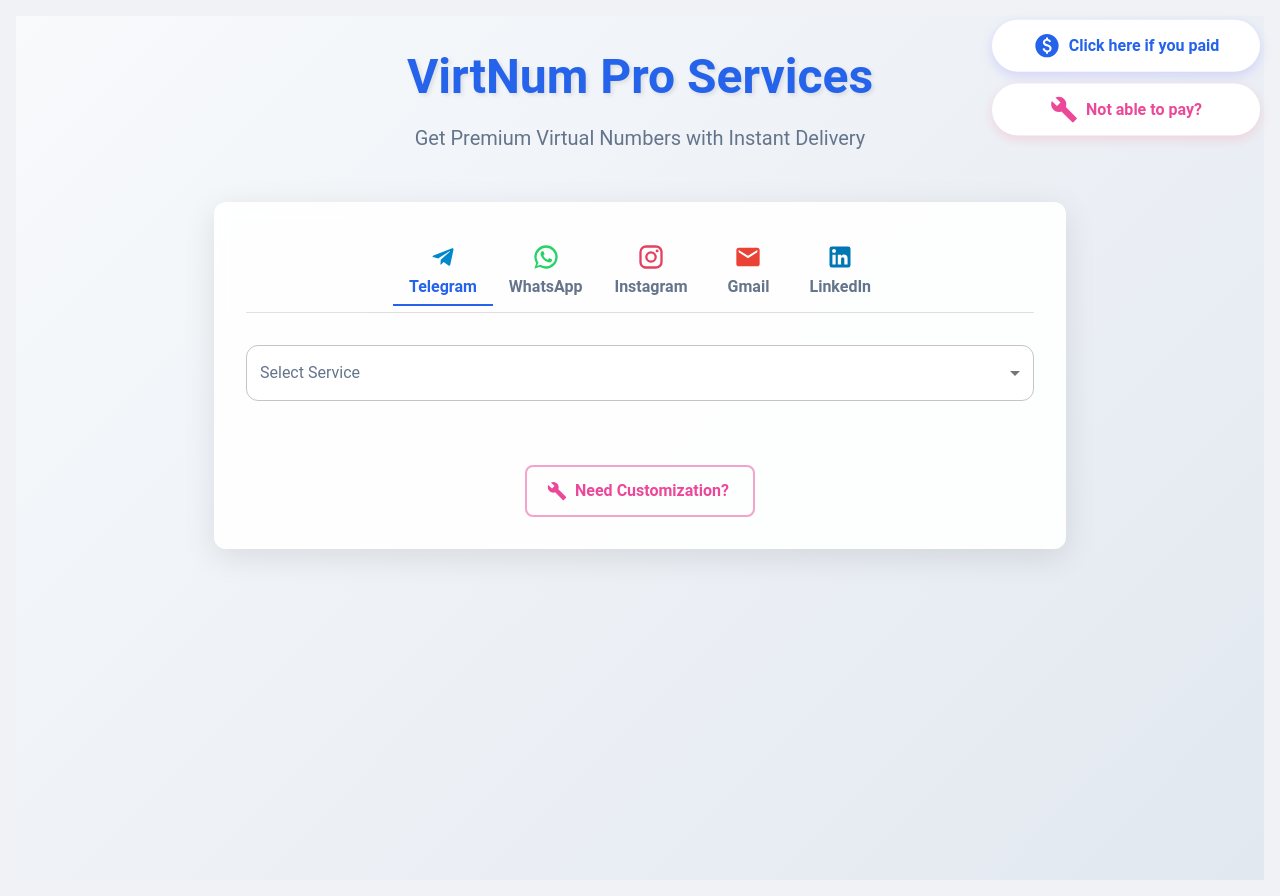
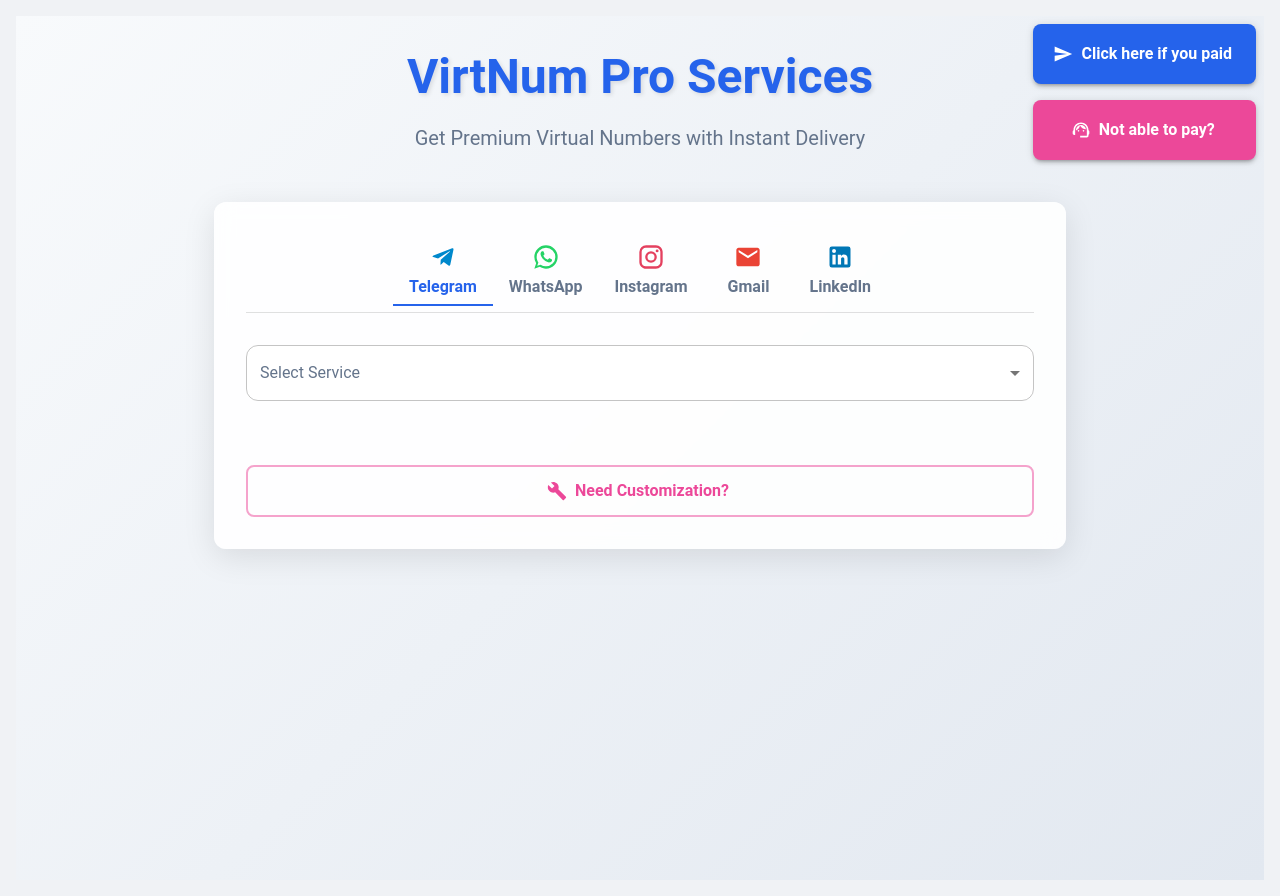
Before and after one commit to badal028/vercel-deploy, a React (Vite) app: page / in a window 1280 px wide. Both pictures are taken after a click on the button "Buy Virtual Number". Built offline with nearby package versions, Linux system fonts and the light colour scheme.

Commit message:
deployed site

```diff
--- a/src/App.tsx
+++ b/src/App.tsx
@@ -37,6 +37,8 @@
 import { motion, useScroll, useTransform } from 'framer-motion';
 import LockOpenIcon from '@mui/icons-material/LockOpen';
 import { Analytics } from '@vercel/analytics/react';
+import SendIcon from '@mui/icons-material/Send';
+import SupportAgentIcon from '@mui/icons-material/SupportAgent';
 
 const float = keyframes`
   0% {
@@ -694,97 +696,61 @@
         py: 4,
         position: 'relative'
       }}>
-        {/* Floating Payment Buttons */}
-        <Box sx={{
+        {/* Floating Payment Buttons - Visible only on medium and larger screens */}
+        <Box
+          sx={{
             position: 'fixed',
-          right: { xs: 10, sm: 20 },
-          top: { xs: 10, sm: 20 },
-          display: 'flex',
+            right: 24,
+            top: 24,
+            display: { xs: 'none', sm: 'flex' },
             flexDirection: 'column',
             gap: 2,
-          zIndex: 1000
-        }}>
-          {/* Payment Button */}
-          <Tooltip title="Click to send payment screenshot" arrow placement="left">
-            <Box
-              onClick={handlePayment}
-              sx={{
-                display: 'flex',
-                alignItems: 'center',
-                justifyContent: 'center',
-                backgroundColor: 'white',
-                padding: { xs: '8px', sm: '12px', md: '12px 24px' },
-                borderRadius: '30px',
-                boxShadow: '0 4px 12px rgba(108, 99, 255, 0.2)',
-                animation: `${float} 3s ease-in-out infinite`,
-                width: { xs: '40px', sm: '48px', md: '220px' },
-                height: { xs: '40px', sm: '48px', md: 'auto' },
-                cursor: 'pointer',
-                '&:hover': {
-                  boxShadow: '0 6px 16px rgba(108, 99, 255, 0.3)',
-                  transform: 'translateY(-2px)',
-                }
+            zIndex: 1000,
           }}
         >
-              <PaidIcon sx={{
-                fontSize: { xs: '1.5rem', sm: '1.75rem', md: '1.75rem' },
-                color: 'primary.main'
-              }} />
-              <Typography
-                variant="body1"
+          <Tooltip title="Click here if you have already made the payment">
+            <Button
+              variant="contained"
+              color="primary"
+              startIcon={<SendIcon />}
+              onClick={() => window.open('https://wa.me/919876543210?text=I%20have%20made%20the%20payment%20for%20the%20service', '_blank')}
               sx={{
-                  display: { xs: 'none', sm: 'none', md: 'block' },
-                  fontWeight: 600,
-                  color: 'primary.main',
+                borderRadius: 2,
+                px: 3,
+                py: 2,
+                fontSize: '1rem',
                 whiteSpace: 'nowrap',
-                  ml: 1
+                minWidth: '200px',
+                boxShadow: 3,
+                '&:hover': {
+                  boxShadow: 6,
+                },
               }}
             >
               Click here if you paid
-              </Typography>
-            </Box>
+            </Button>
           </Tooltip>
-
-          {/* Not Able to Pay Button */}
-          <Tooltip title="Contact support for alternative payment methods" arrow placement="left">
-            <Box
-              onClick={() => window.location.href = "https://wa.me/918154994406?text=I%20need%20alternative%20payment%20method"}
+          <Tooltip title="Contact us for alternative payment methods">
+            <Button
+              variant="contained"
+              color="secondary"
+              startIcon={<SupportAgentIcon />}
+              onClick={() => window.open('https://wa.me/919876543210?text=I%20need%20help%20with%20payment', '_blank')}
               sx={{
-                display: 'flex',
-                alignItems: 'center',
-                justifyContent: 'center',
-                backgroundColor: 'white',
-                padding: { xs: '8px', sm: '12px', md: '12px 24px' },
-                borderRadius: '30px',
-                boxShadow: '0 4px 12px rgba(255, 101, 132, 0.2)',
-                animation: `${float} 3s ease-in-out infinite`,
-                animationDelay: '0.5s',
-                width: { xs: '40px', sm: '48px', md: '220px' },
-                height: { xs: '40px', sm: '48px', md: 'auto' },
-                cursor: 'pointer',
+                borderRadius: 2,
+                px: 3,
+                py: 2,
+                fontSize: '1rem',
+                whiteSpace: 'nowrap',
+                minWidth: '200px',
+                boxShadow: 3,
                 '&:hover': {
-                  boxShadow: '0 6px 16px rgba(255, 101, 132, 0.3)',
-                  transform: 'translateY(-2px)',
-                }
-              }}
-            >
-              <BuildIcon sx={{
-                fontSize: { xs: '1.5rem', sm: '1.75rem', md: '1.75rem' },
-                color: 'secondary.main'
-              }} />
-              <Typography
-                variant="body1"
-                sx={{
-                  display: { xs: 'none', sm: 'none', md: 'block' },
-                  fontWeight: 600,
-                  color: 'secondary.main',
-                  whiteSpace: 'nowrap',
-                  ml: 1
+                  boxShadow: 6,
+                },
               }}
             >
               Not able to pay?
-              </Typography>
-            </Box>
+            </Button>
           </Tooltip>
         </Box>
 
@@ -1378,7 +1344,7 @@
               </Paper>
             )}
 
-            <Box sx={{ mt: 4, textAlign: 'center' }}>
+            <Box sx={{ mt: 4, textAlign: 'center', display: 'flex', flexDirection: 'column', gap: 2 }}>
               <Button
                 variant="outlined"
                 color="secondary"
@@ -1395,6 +1361,49 @@
               >
                 Need Customization?
               </Button>
+
+              {/* Mobile Payment Buttons - Visible only on small screens */}
+              <Box sx={{ display: { xs: 'flex', sm: 'none' }, flexDirection: 'column', gap: 2 }}>
+                <Button
+                  variant="contained"
+                  color="primary"
+                  startIcon={<SendIcon />}
+                  onClick={() => window.open('https://wa.me/919876543210?text=I%20have%20made%20the%20payment%20for%20the%20service', '_blank')}
+                  sx={{
+                    borderRadius: 2,
+                    px: 2,
+                    py: 1.5,
+                    fontSize: '0.875rem',
+                    whiteSpace: 'nowrap',
+                    boxShadow: 3,
+                    '&:hover': {
+                      boxShadow: 6,
+                    },
+                  }}
+                >
+                  Click here if you paid
+                </Button>
+
+                <Button
+                  variant="contained"
+                  color="secondary"
+                  startIcon={<SupportAgentIcon />}
+                  onClick={() => window.open('https://wa.me/919876543210?text=I%20need%20help%20with%20payment', '_blank')}
+                  sx={{
+                    borderRadius: 2,
+                    px: 2,
+                    py: 1.5,
+                    fontSize: '0.875rem',
+                    whiteSpace: 'nowrap',
+                    boxShadow: 3,
+                    '&:hover': {
+                      boxShadow: 6,
+                    },
+                  }}
+                >
+                  Not able to pay?
+                </Button>
+              </Box>
             </Box>
           </Paper>
         </Container>
```
Also changed, not shown: public/index.html (+25 -8 lines), public/manifest.json, public/robots.txt (added), 1 other file (tests, documents, lock files or other folders). Lines whose indentation alone changed are shown as unchanged.
